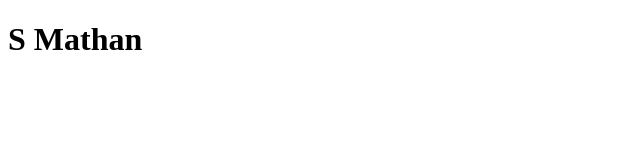
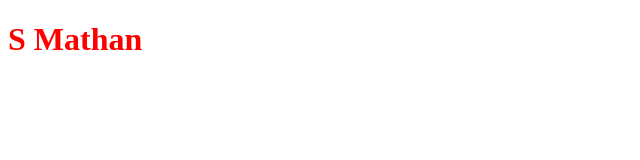
Before and after one commit to Mugil1410/kabilamathan, a plain HTML site: page index.html in a window 1280 px wide. Shown: the whole page, without its empty margins (0-640 px from the left). Drawn offline with Linux system fonts and the light colour scheme.

Commit message:
Update index.html

```diff
--- a/index.html
+++ b/index.html
@@ -6,6 +6,6 @@
     <title>Document</title>
   </head>
   <body>
-    <h1>S Mathan </h1>
+    <h1 style="color:red">S Mathan </h1>
   </body>
 </html>
```
